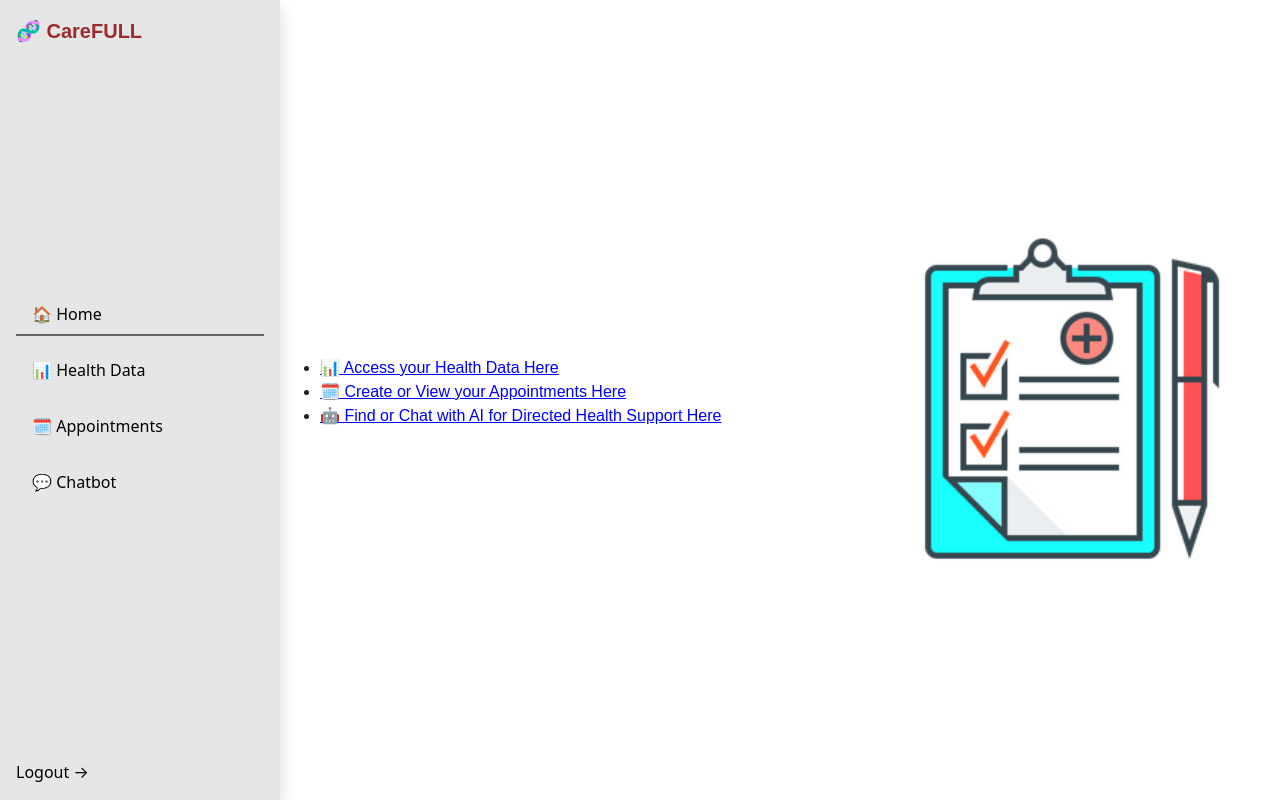
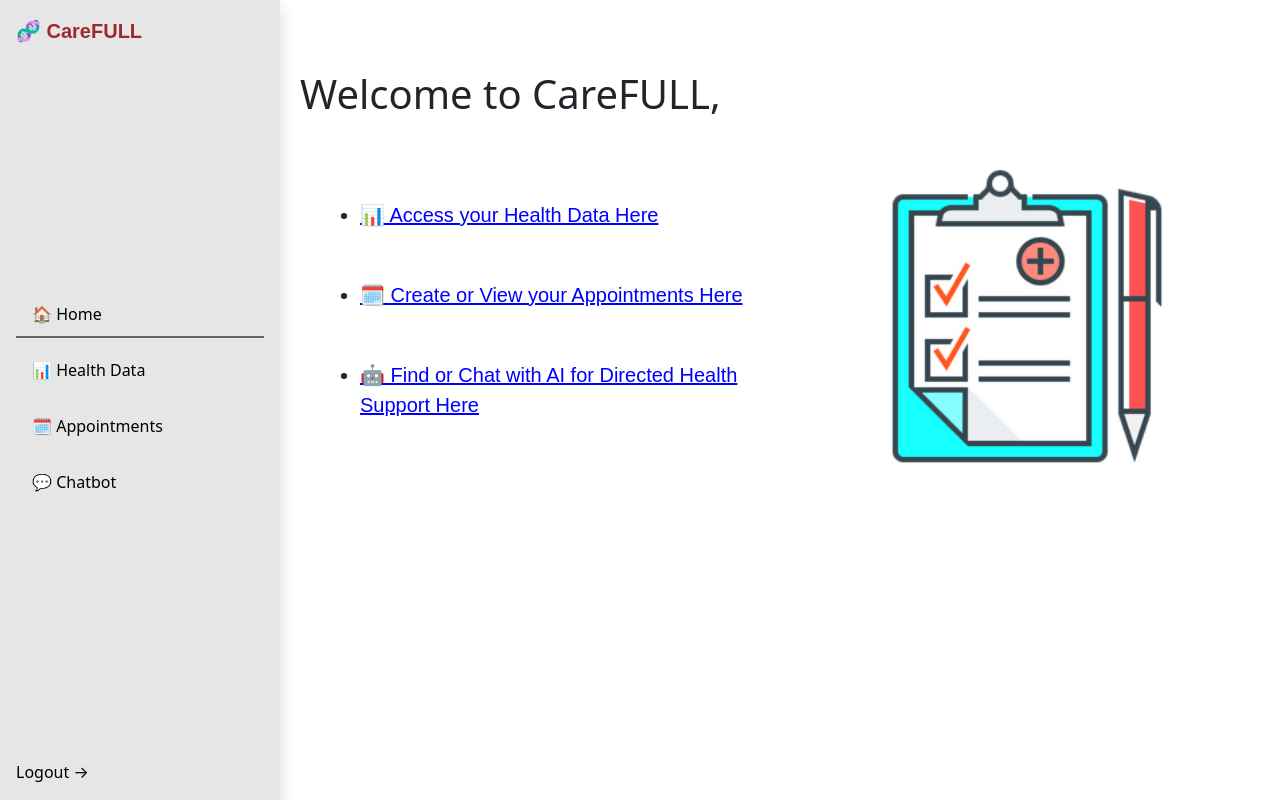
Before and after one commit to FardinHaque60/CareFULL, a React (Create React App) app in the folder frontend/: page / in a window 1280 px wide. Built offline with nearby package versions, Linux system fonts and the light colour scheme; no server answers.

Commit message:
UI tweaks

```diff
--- a/frontend/src/components/css/SideBar.css
+++ b/frontend/src/components/css/SideBar.css
@@ -7,7 +7,7 @@
     content: '';
     position: absolute;
     left: 0;
-    bottom: -2px;
+    bottom: -4px;
     width: 100%;
     height: 2px;
     background-color: #646467; /* Change to your preferred color */
--- a/frontend/src/pages/LandingPage.js
+++ b/frontend/src/pages/LandingPage.js
@@ -20,46 +20,32 @@ function LandingPage({children}) {
       });
   }, []);
 
-  const logout = (e) => {
-    axios.post('http://localhost:8000/api/logout/')
-      .then(response => {
-        console.log(response.data)
-      })
-      .catch(error => {
-        console.log(error.response.data)
-      })
-  }
-
   return (
     <div>
-      {/* top navbar
-      <nav className="shadow-sm navbar navbar-light" style={{ backgroundColor: '#e6e6e7'}}>
-      <div className="container-fluid">
-        <span className="navbar-brand" style={{color: '#154c79', fontFamily: 'Nunito Sans, sans-serif', fontWeight: 'bold' }}> CareFULL </span>
-        <Link to='/login' className='text-black nav-link' onClick={logout}> Logout </Link>
-      </div>
-      </nav>
-      */}
-
       <div style={{ display: 'flex' }}>
         <SideBar />
 
-        <div className="main-content" style={{
-            flex: 1,
-            display: 'flex',
-            justifyContent: 'center',
-            alignItems: 'center',
-            height: '100vh',
-          }}>
-          {children || <MainPage/>}
+        <div className="main-content">
+          {children || <MainPage userData={userData}/>}
         </div>
       </div>
     </div>
   );
 }
 
-function MainPage() {
+function MainPage({userData}) {
   return (
+    <div style={{
+        flexDirection: 'column',
+        width: '100%',
+        justifyContent: 'space-between',
+        alignItems: 'center',
+        padding: '2%',
+        marginTop: '5%',
+      }}>
+      <div>
+          <h1> Welcome to CareFULL, {userData.firstName} {userData.lastName} </h1>
+      </div>
       <div className="main-content" style={{
         flex: 1,
         display: 'flex',
@@ -67,20 +53,21 @@ function MainPage() {
         alignItems: 'center',
         padding: '20px',
       }}>
+
         <div style={{ flex: 1, marginRight: '20px' }}>
           <ul style={{
             listStyleType: 'disc',
-          paddingLeft: '20px',
+            paddingLeft: '40px',
             fontFamily: 'Arial',
-          fontSize: '16px'
+            fontSize: '20px',
           }}>
-          <li>
-            <Link to="/health-data" style={{ textDecoration: 'underline', color: 'blue' }}>
+            <li style={{ marginBottom: '50px' }}>
+              <Link to="/health-data" style={{ textDecoration: 'underline', color: 'blue'}}>
                 📊 Access your Health Data Here
               </Link>
             </li>
-          <li>
-            <Link to="/appointments" style={{ textDecoration: 'underline', color: 'blue' }}>
+            <li style={{ marginBottom: '50px' }}>
+              <Link to="/appointments" style={{ textDecoration: 'underline', color: 'blue'}}>
                 🗓️ Create or View your Appointments Here
               </Link>
             </li>
@@ -92,8 +79,9 @@ function MainPage() {
           </ul>
         </div>
 
-      <div style={{ flex: 1, textAlign: 'right' }}>
+        <div style={{ flex: 1, textAlign: 'right', paddingRight: '4.5%' }}>
           <img src={HealthImage} alt="Health Graphic" style={{ width: '80%', maxWidth: '500px' }} />
+        </div>
       </div>
     </div>
   );
```
Lines whose indentation alone changed are shown as unchanged.
